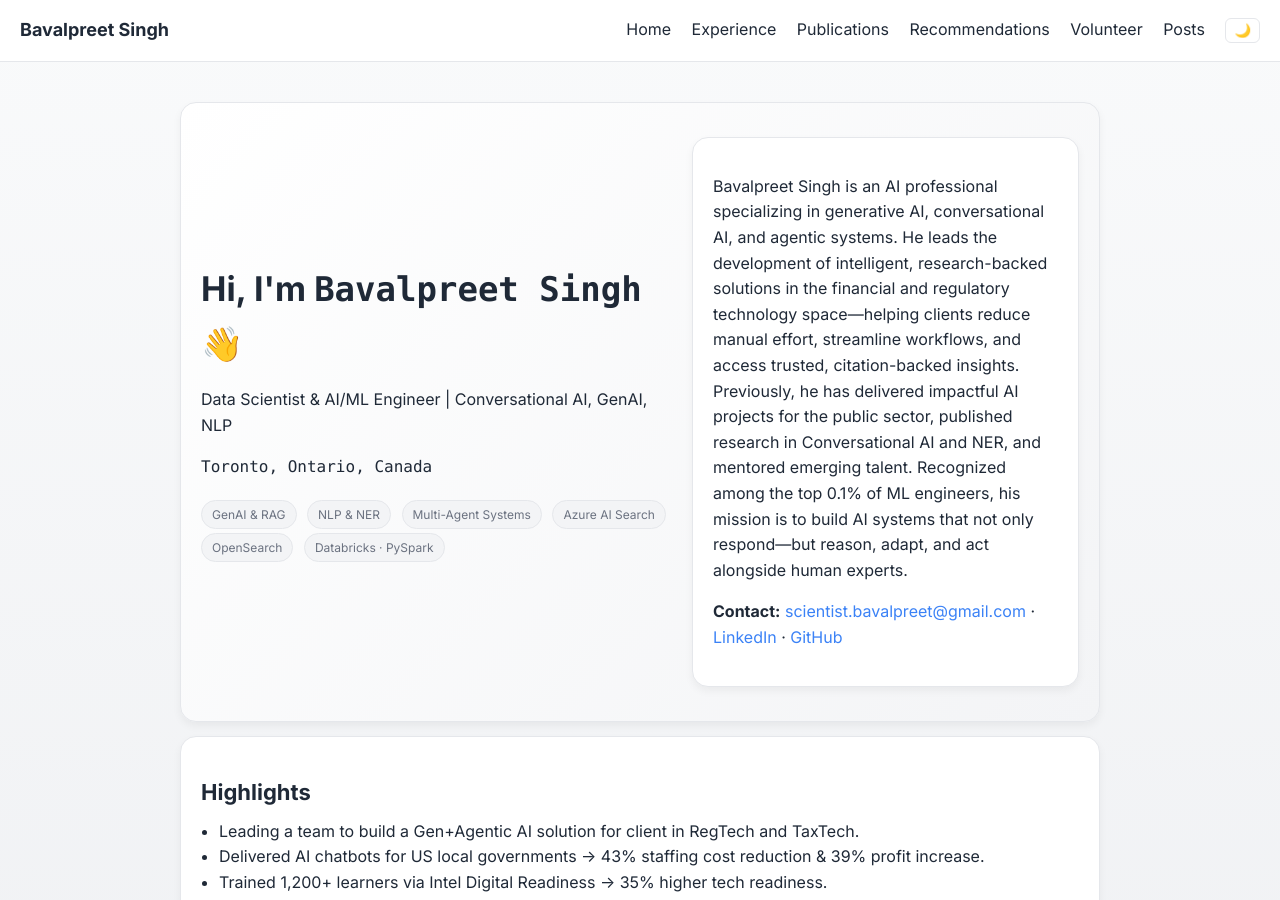
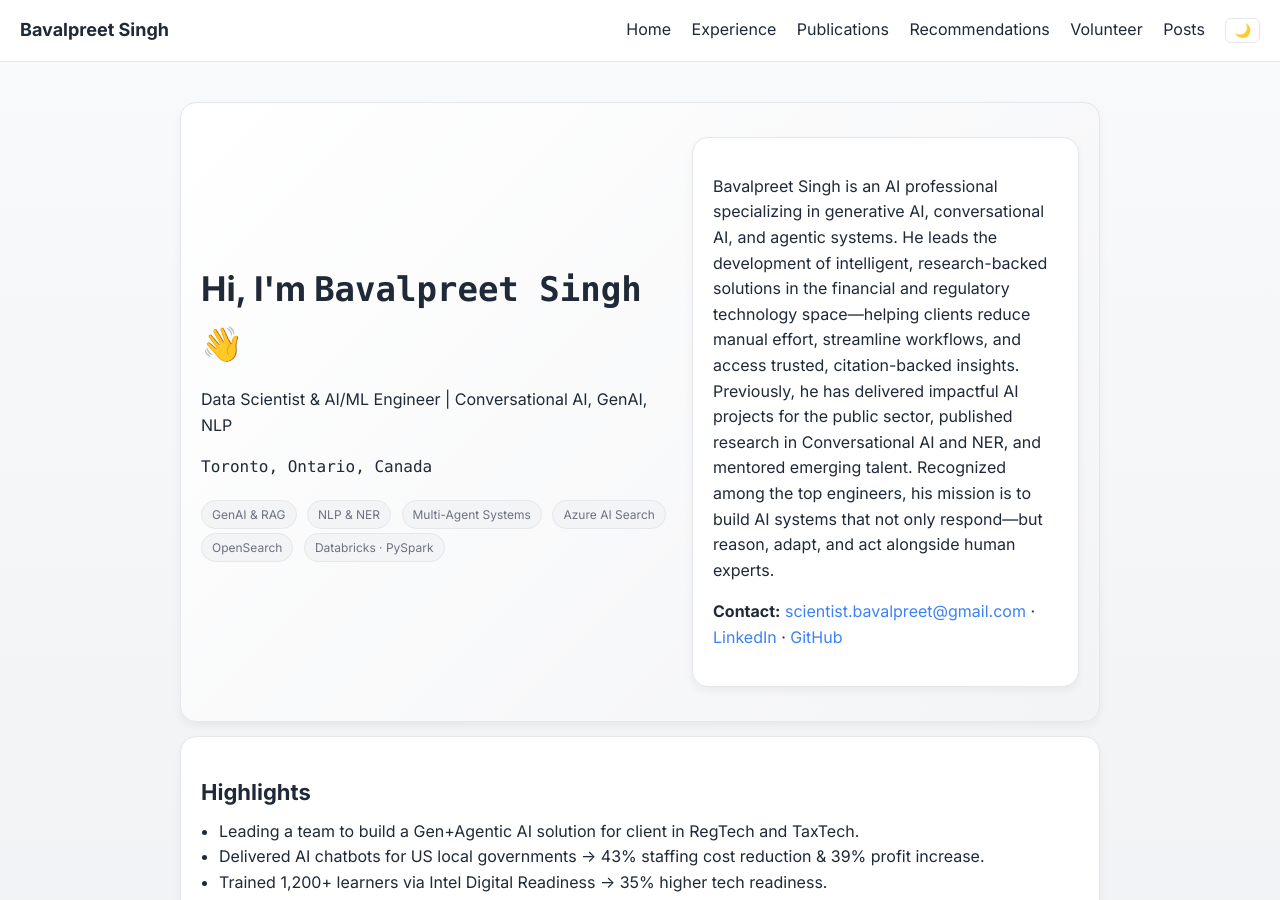
Before and after one commit to Bavalpreet/bavalpreet.github.io, a Jekyll site: the page built from index.html, in a window 1280 px wide and 900 px high. Built offline with Jekyll 4.4.1, drawn with Linux system fonts in a browser that asks for light colours; some of the changed text lies outside the part shown.

Commit message:
removed unwanted code

```diff
--- a/_data/profile.yml
+++ b/_data/profile.yml
@@ -5,7 +5,7 @@ email: scientist.bavalpreet@gmail.com
 linkedin: https://www.linkedin.com/in/bavalpreet-singh
 github: https://github.com/Bavalpreet
 about: >
-  Bavalpreet Singh is an AI professional specializing in generative AI, conversational AI, and agentic systems. He leads the development of intelligent, research-backed solutions in the financial and regulatory technology space—helping clients reduce manual effort, streamline workflows, and access trusted, citation-backed insights. Previously, he has delivered impactful AI projects for the public sector, published research in Conversational AI and NER, and mentored emerging talent. Recognized among the top 0.1% of ML engineers, his mission is to build AI systems that not only respond—but reason, adapt, and act alongside human experts.
+  Bavalpreet Singh is an AI professional specializing in generative AI, conversational AI, and agentic systems. He leads the development of intelligent, research-backed solutions in the financial and regulatory technology space—helping clients reduce manual effort, streamline workflows, and access trusted, citation-backed insights. Previously, he has delivered impactful AI projects for the public sector, published research in Conversational AI and NER, and mentored emerging talent. Recognized among the top engineers, his mission is to build AI systems that not only respond—but reason, adapt, and act alongside human experts.
 highlights:
 - "Leading a team to build a Gen+Agentic AI solution for client in RegTech and TaxTech."
 - "Delivered AI chatbots for US local governments \u2192 43% staffing cost reduction & 39% profit increase."
```
Also changed, not shown: _posts/2025-08-13-launch.md (deleted, +0 -6 lines), 1 other file.
